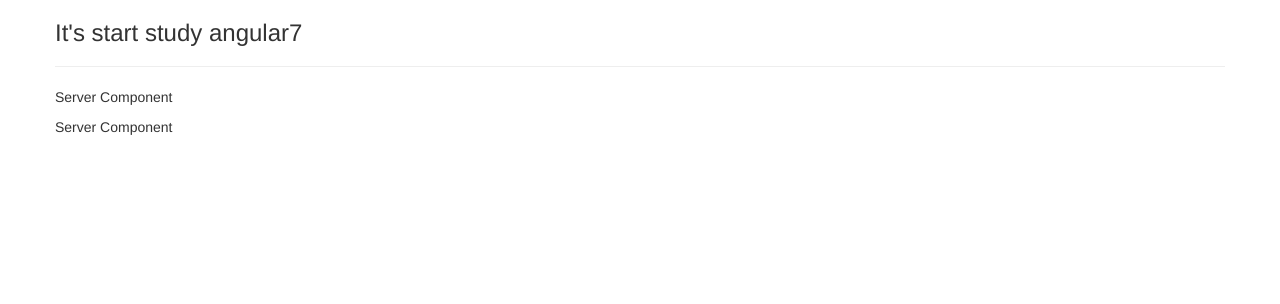
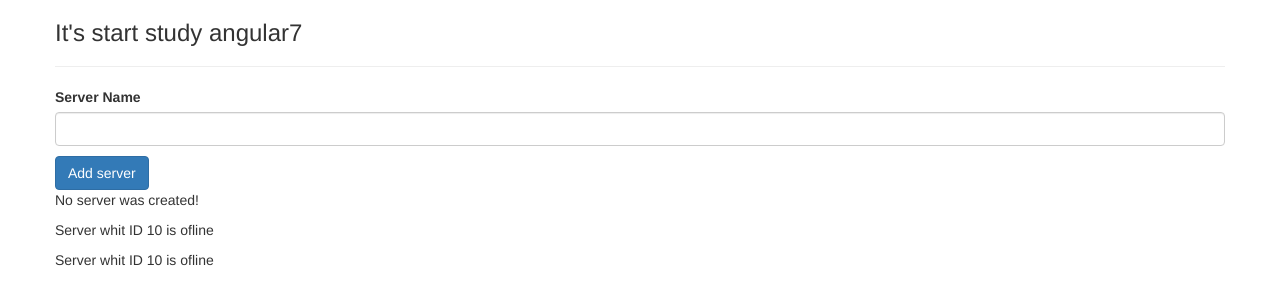
Before and after one commit to amorfos33/Angular-7-formerly-Angular-2---The-Complete-Guide, an Angular app in the folder my-app/: page / in a window 1280 px wide. Shown: the top 304 px of the page. Built offline with nearby package versions, Linux system fonts and the light colour scheme.

Commit message:
using data with event binding

```diff
--- a/my-app/src/app/server/server.component.html
+++ b/my-app/src/app/server/server.component.html
@@ -1 +1 @@
-<p>Server Component</p>
+<p>{{ 'Server' }} whit ID {{ serverId }} is {{ getServerStatus() }}</p>
--- a/my-app/src/app/server/server.component.ts
+++ b/my-app/src/app/server/server.component.ts
@@ -6,4 +6,11 @@ import {Component} from '@angular/core';
 })
 
 
-export class ServerComponent{}
+export class ServerComponent{
+    serverId: number =10;
+    serverStatus: string = 'ofline';
+
+    getServerStatus(){
+        return this.serverStatus;
+    }
+}
--- a/my-app/src/app/servers/servers.component.html
+++ b/my-app/src/app/servers/servers.component.html
@@ -1,2 +1,13 @@
+<label>Server Name</label>
+<input type="text"
+    class="form-control"
+    (input) = "onUpdateServerName($event)">
+<p>{{ serverName }}</p>
+
+<button class="btn btn-primary"
+    [disabled]="!allowNewServer"
+    (click)="onCreateServer()">Add server</button>
+<!-- <p>{{ allowNewServer }}</p> -->
+<p>{{ serverCreateStatus }}</p>
 <app-server></app-server>
 <app-server></app-server>
--- a/my-app/src/app/servers/servers.component.ts
+++ b/my-app/src/app/servers/servers.component.ts
@@ -2,16 +2,32 @@ import { Component, OnInit } from '@angular/core';
 
 @Component({
   selector: 'app-servers',
-  template: `
-      <app-server></app-server>
-      <app-server></app-server>`,
+  // template: `
+  //     <app-server></app-server>
+  //     <app-server></app-server>`,
+  templateUrl: './servers.component.html',
   styleUrls: ['./servers.component.css']
 })
 export class ServersComponent implements OnInit {
+  allowNewServer = false;
+  serverCreateStatus = 'No server was created!';
+  serverName = '';
 
-  constructor() { }
+
+  constructor() {
+    setTimeout(() => {
+      this.allowNewServer = true;
+    },2000);
+  }
 
   ngOnInit() {
   }
 
+  onCreateServer() {
+    this.serverCreateStatus = 'Server was creatred!';
+  }
+  onUpdateServerName(event: Event){
+    this.serverName=(<HTMLInputElement>event.target).value;
+  }
+
 }
```
